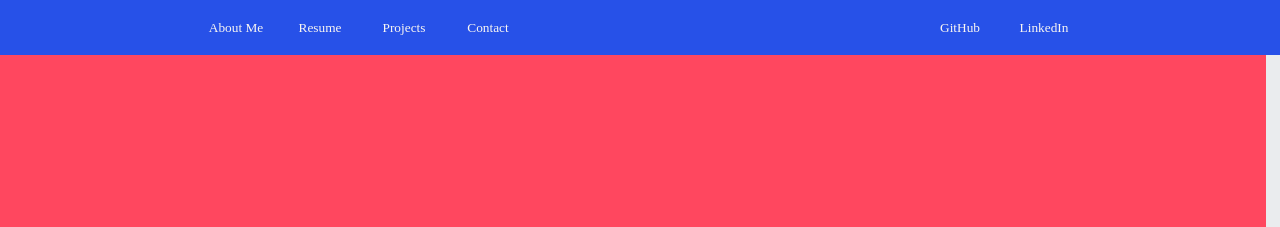
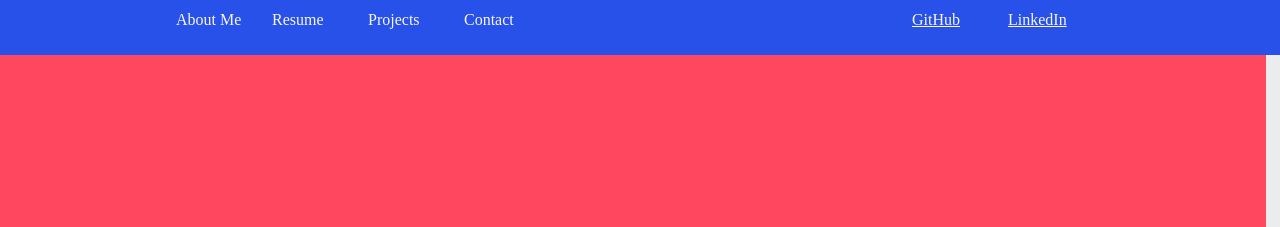
Before and after one commit to AUnderwood9/HizamoPortfolio, a plain HTML site: page index.html in a window 1280 px wide. Shown: the top 227 px of the page. Drawn offline with nearby package versions, Linux system fonts and the light colour scheme; a web font is replaced by a local one.

Commit message:
Fixed some styling. Converted navbar Buttons to anchor tags.

```diff
--- a/index.html
+++ b/index.html
@@ -16,14 +16,14 @@
 <body>
 	<nav id="header-nav" class="headerNav">
 		<nav class="navContainerStart">
-			<button class="headerButtonLeft defaultFlatButton">About Me</button>
-			<button class="headerButtonLeft defaultFlatButton">Resume</button>
-			<button class="headerButtonLeft defaultFlatButton">Projects</button>
-			<button class="headerButtonLeft defaultFlatButton">Contact</button>
+			<a class="headerButtonLeft defaultFlatButton">About Me</a>
+			<a class="headerButtonLeft defaultFlatButton">Resume</a>
+			<a class="headerButtonLeft defaultFlatButton">Projects</a>
+			<a class="headerButtonLeft defaultFlatButton">Contact</a>
 		</nav>
 		<nav class="navContainerEnd">
-			<button class="headerButtonRight defaultFlatButton">GitHub</button>
-			<button class="headerButtonRight defaultFlatButton">LinkedIn</button>
+			<a href="https://github.com/AUnderwood9" target="blank" class="headerButtonRight defaultFlatButton">GitHub</a>
+			<a href="https://www.linkedin.com/in/andrew-underwood-5b796813a/" target="blank" class="headerButtonRight defaultFlatButton">LinkedIn</a>
 		</nav>
 	</nav>
 	<div id="page-body-container" class="mainContainer">
--- a/styles/style.css
+++ b/styles/style.css
@@ -9,15 +9,13 @@
 
 
 .headerNav{
-	display: inline-flex;
+	display: flex;
 	/* position: fixed; */
 	justify-content: space-around;
 	align-items: center;
 	width: 100%;
 	height: 55px;
-	/* border: 2px lightgreen solid; */
 	background-color: #2751e8;
-	/* opacity: 0.95; */
 }
 
 .stickyNav{
@@ -31,15 +29,10 @@
 	padding-top: 60px;
 }
 
-/*
-.navContainerStart{
-	display: inline-flex;
+[class*="navContainer"]{
+	display: flex;
 	justify-content: space-evenly;
 }
-.navContainerEnd{
-	display: inline-flex;
-	justify-content: space-between;
-} */
 
 [class*="headerButton"]{
 	width: 6em;
@@ -215,7 +208,7 @@
 .headLineImageList{
 	padding-top: 2em;
 	display: flex;
-	justify-content: space-between;
+	justify-content: space-around;
 }
 
 .iconBlock{
```
